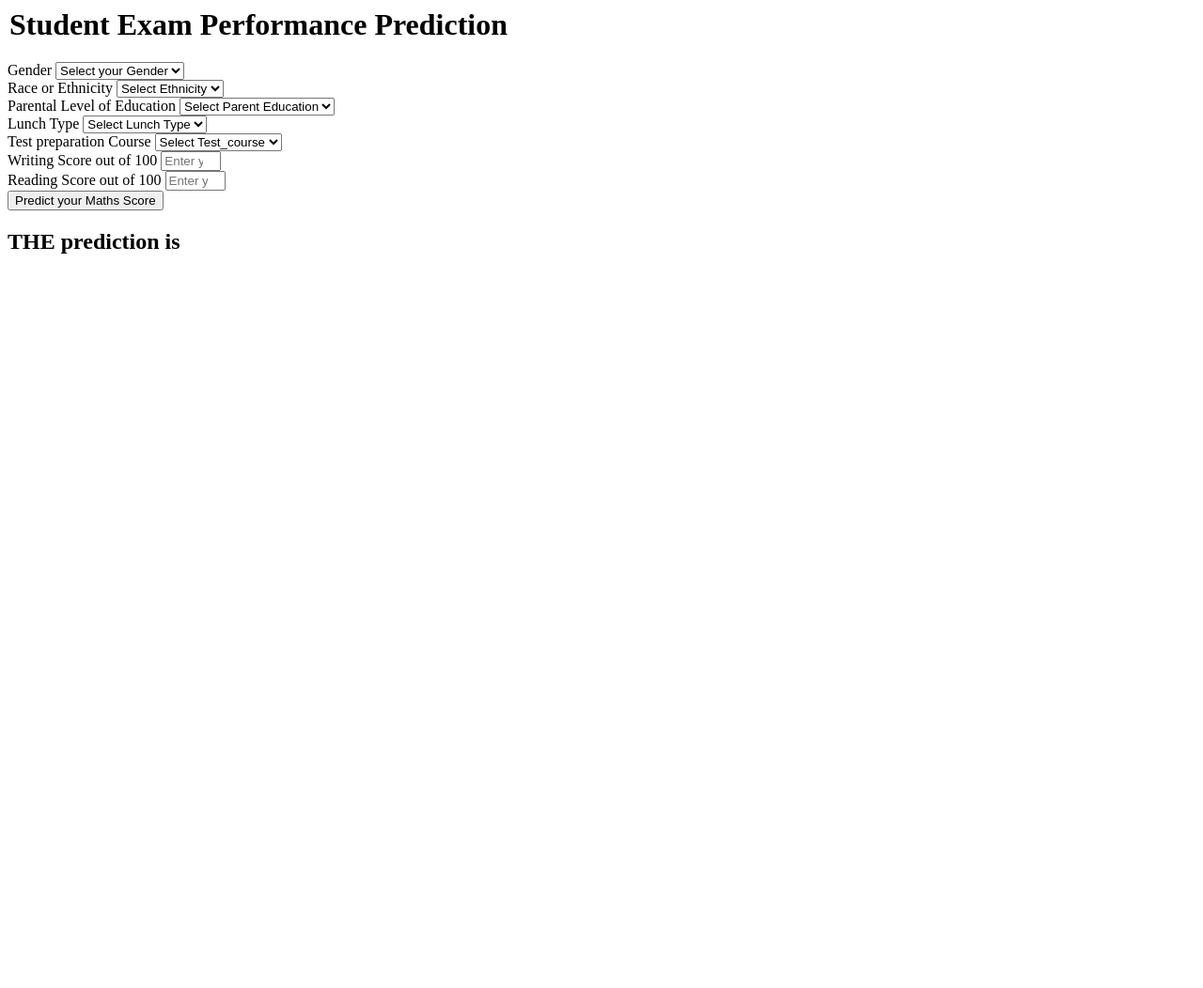
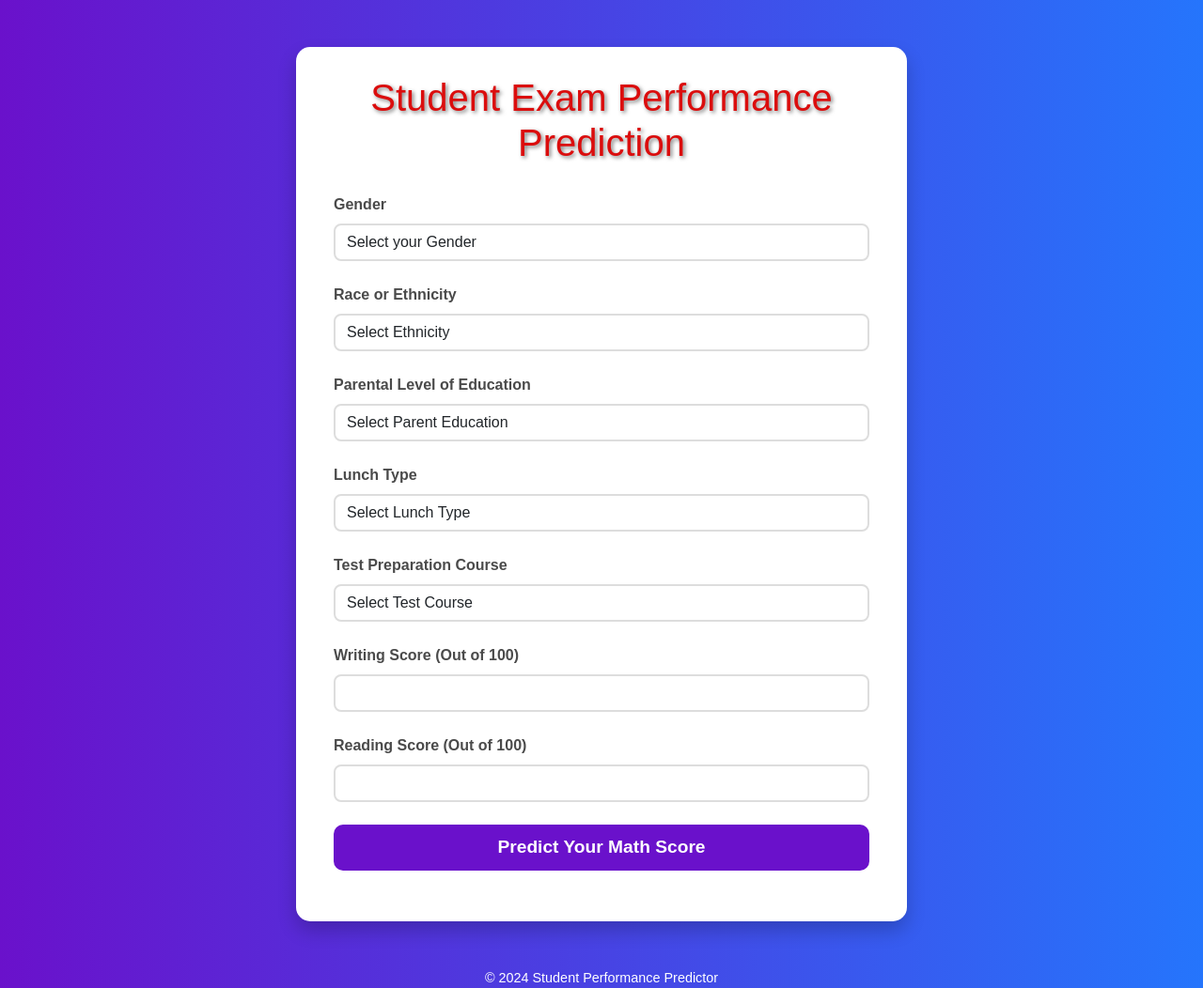
Before and after one commit to saheb1997/mlproject, a Flask app: page /predictdata in a window 1280 px wide. Shown: the whole page at 94% size. Before the commit the page ends 270 px from the top, so only its background shows below. Run offline with Flask 3, Linux system fonts and the light colour scheme.

Commit message:
change some frontend part

```diff
--- a/app.py
+++ b/app.py
@@ -1,45 +1,68 @@
-from flask import Flask,request,render_template
+from flask import Flask, request, render_template
 import numpy as np
 import pandas as pd
 
 from sklearn.preprocessing import StandardScaler
-from src.pipeline.predict_pipeline import CustomData,PredictPipeline
+from src.pipeline.predict_pipeline import CustomData, PredictPipeline
 
-application=Flask(__name__)
+application = Flask(__name__)
 
-app=application
+app = application
 
-## Route for a home page
+
+## Route for the home page
 @app.route('/')
 def index():
     return render_template('index.html')
 
-@app.route('/predictdata',methods=['GET','POST'])
+
+@app.route('/predictdata', methods=['GET', 'POST'])
 def predict_datapoint():
-    if request.method=='GET':
-        return render_template('home.html')
+    if request.method == 'GET':
+        # Render empty form
+        return render_template('home.html', results=None, form_data={})
     else:
-        data=CustomData(
-            gender=request.form.get('gender'),
-            race_ethnicity=request.form.get('ethnicity'),
-            parental_level_of_education=request.form.get('parental_level_of_education'),
-            lunch=request.form.get('lunch'),
-            test_preparation_course=request.form.get('test_preparation_course'),
-            reading_score=float(request.form.get('writing_score')),
-            writing_score=float(request.form.get('reading_score'))
+        # Collect form data
+        form_data = {
+            "gender": request.form.get('gender'),
+            "ethnicity": request.form.get('ethnicity'),
+            "parental_level_of_education": request.form.get('parental_level_of_education'),
+            "lunch": request.form.get('lunch'),
+            "test_preparation_course": request.form.get('test_preparation_course'),
+            "reading_score": request.form.get('reading_score'),
+            "writing_score": request.form.get('writing_score'),
+        }
 
-        )
-        pred_df=data.get_data_as_data_frame()
-        print(pred_df)
-        print("Before Prediction")
+        try:
+            # Convert the form data into a custom data object
+            data = CustomData(
+                gender=form_data["gender"],
+                race_ethnicity=form_data["ethnicity"],
+                parental_level_of_education=form_data["parental_level_of_education"],
+                lunch=form_data["lunch"],
+                test_preparation_course=form_data["test_preparation_course"],
+                reading_score=float(form_data["reading_score"]),
+                writing_score=float(form_data["writing_score"])
+            )
+            pred_df = data.get_data_as_data_frame()
+            print(pred_df)
+            print("Before Prediction")
 
-        predict_pipeline=PredictPipeline()
-        print("Mid Prediction")
-        results=predict_pipeline.predict(pred_df)
-        print(results)
-        print("after Prediction")
-        return render_template('home.html',results=results[0])
+            # Make prediction
+            predict_pipeline = PredictPipeline()
+            print("Mid Prediction")
+            results = predict_pipeline.predict(pred_df)
+            print(results)
+            print("After Prediction")
+
+            # Render the form with results and the previously entered values
+            return render_template('home.html', results=results[0], form_data=form_data)
+
+        except Exception as e:
+            # Handle any errors during prediction
+            print(f"Error during prediction: {e}")
+            return render_template('home.html', results="Error occurred during prediction. Please try again.", form_data=form_data)
 
 
-if __name__=="__main__":
+if __name__ == "__main__":
     app.run(host="0.0.0.0")
--- a/templates/home.html
+++ b/templates/home.html
@@ -1,111 +1,156 @@
-<html>
+<!DOCTYPE html>
+<html lang="en">
+<head>
+    <meta charset="UTF-8">
+    <meta name="viewport" content="width=device-width, initial-scale=1.0">
+    <title>Student Exam Performance Prediction</title>
+    <!-- Add Bootstrap -->
+    <link href="https://cdn.jsdelivr.net/npm/bootstrap@5.3.0-alpha1/dist/css/bootstrap.min.css" rel="stylesheet">
+    <style>
+        body {
+            background: linear-gradient(to right, #6a11cb, #2575fc); /* Gradient background */
+            font-family: 'Poppins', sans-serif;
+            margin: 0;
+            padding: 0;
+            color: #ffffff;
+        }
+        .container {
+            max-width: 650px;
+            margin: 50px auto;
+            background: #ffffff;
+            color: #343a40;
+            padding: 30px 40px;
+            border-radius: 15px;
+            box-shadow: 0px 10px 20px rgba(0, 0, 0, 0.2);
+        }
+        h1 {
+            text-align: center;
+            margin-bottom: 30px;
+            color: #db0d0d;
+            text-shadow: 2px 2px 4px rgba(0, 0, 0, 0.5);
+        }
+        .form-label {
+            font-weight: bold;
+            color: #4a4a4a;
+            font-size: 1rem;
+        }
+        .form-control {
+            border: 2px solid #ddd;
+            border-radius: 8px;
+            transition: all 0.3s ease;
+        }
+        .form-control:focus {
+            border-color: #6a11cb;
+            box-shadow: 0 0 8px rgba(106, 17, 203, 0.5);
+        }
+        select.form-control:hover, input.form-control:hover {
+            background-color: #f7f7f7;
+        }
+        .btn-primary {
+            width: 100%;
+            background-color: #6a11cb;
+            border: none;
+            font-size: 1.2rem;
+            font-weight: bold;
+            padding: 10px 20px;
+            border-radius: 10px;
+            transition: all 0.3s ease;
+        }
+        .btn-primary:hover {
+            background-color: #4e0c91;
+            transform: translateY(-3px);
+            box-shadow: 0px 6px 12px rgba(0, 0, 0, 0.2);
+        }
+        .result-container {
+            margin-top: 20px;
+            text-align: center;
+            font-size: 1.5rem;
+            color: #28a745;
+            font-weight: bold;
+        }
+        footer {
+            text-align: center;
+            color: #ffffff;
+            margin-top: 20px;
+            font-size: 0.9rem;
+        }
+    </style>
+</head>
 <body>
-    <div class="login">
-       <!-- <h1>Student Exam Performance Indicator</h1> -->
-
-       <form action="{{ url_for('predict_datapoint')}}" method="post">
-        <h1>
-            <legend>Student Exam Performance Prediction</legend>
-        </h1>
-        <div class="mb-3">
+    <div class="container">
+        <h1>Student Exam Performance Prediction</h1>
+        <form action="{{ url_for('predict_datapoint') }}" method="post">
+            <div class="mb-4">
                 <label class="form-label">Gender</label>
-            <select class="form-control" name="gender" placeholder="Enter you Gender" required>
-                <option class="placeholder" selected disabled value="">Select your Gender</option>
-                <option value="male">
-                    Male
-                </option>
-                <option value="female">
-                    Female
-                </option>
+                <select class="form-control" name="gender" required>
+                    <option value="" disabled {% if not form_data.get('gender') %}selected{% endif %}>Select your Gender</option>
+                    <option value="male" {% if form_data.get('gender') == 'male' %}selected{% endif %}>Male</option>
+                    <option value="female" {% if form_data.get('gender') == 'female' %}selected{% endif %}>Female</option>
                 </select>
             </div>
-        <div class="mb-3">
+            <div class="mb-4">
                 <label class="form-label">Race or Ethnicity</label>
-            <select class="form-control" name="ethnicity" placeholder="Enter you ethnicity" required>
-                <option class="placeholder" selected disabled value="">Select Ethnicity</option>
-                <option value="group A">
-                    Group A
-                </option>
-                <option value="group B">
-                    Group B
-                </option>
-                <option value="group C">
-                    Group C
-                </option>
-                <option value="group D">
-                    Group D
-                </option>
-                <option value="group E">
-                    Group E
-                </option>
+                <select class="form-control" name="ethnicity" required>
+                    <option value="" disabled {% if not form_data.get('ethnicity') %}selected{% endif %}>Select Ethnicity</option>
+                    <option value="group A" {% if form_data.get('ethnicity') == 'group A' %}selected{% endif %}>Group A</option>
+                    <option value="group B" {% if form_data.get('ethnicity') == 'group B' %}selected{% endif %}>Group B</option>
+                    <option value="group C" {% if form_data.get('ethnicity') == 'group C' %}selected{% endif %}>Group C</option>
+                    <option value="group D" {% if form_data.get('ethnicity') == 'group D' %}selected{% endif %}>Group D</option>
+                    <option value="group E" {% if form_data.get('ethnicity') == 'group E' %}selected{% endif %}>Group E</option>
                 </select>
             </div>
-        <div class="mb-3">
+            <div class="mb-4">
                 <label class="form-label">Parental Level of Education</label>
-            <select class="form-control" name="parental_level_of_education"
-                placeholder="Enter you Parent Education" required>
-                <option class="placeholder" selected disabled value="">Select Parent Education</option>
-                <option value="associate's degree">
-                    associate's degree
-                </option>
-                <option value="bachelor's degree">
-                    bachelor's degree
-                </option>
-                <option value="high school">
-                    high school
-                </option>
-                <option value="master's degree">
-                    master's degree
-                </option>
-                <option value="some college">
-                    some college
-                </option>
-                <option value="some high school">
-                    some high school
-                </option>
+                <select class="form-control" name="parental_level_of_education" required>
+                    <option value="" disabled {% if not form_data.get('parental_level_of_education') %}selected{% endif %}>Select Parent Education</option>
+                    <option value="associate's degree" {% if form_data.get('parental_level_of_education') == "associate's degree" %}selected{% endif %}>Associate's degree</option>
+                    <option value="bachelor's degree" {% if form_data.get('parental_level_of_education') == "bachelor's degree" %}selected{% endif %}>Bachelor's degree</option>
+                    <option value="high school" {% if form_data.get('parental_level_of_education') == "high school" %}selected{% endif %}>High School</option>
+                    <option value="master's degree" {% if form_data.get('parental_level_of_education') == "master's degree" %}selected{% endif %}>Master's degree</option>
+                    <option value="some college" {% if form_data.get('parental_level_of_education') == "some college" %}selected{% endif %}>Some College</option>
+                    <option value="some high school" {% if form_data.get('parental_level_of_education') == "some high school" %}selected{% endif %}>Some High School</option>
                 </select>
             </div>
-        <div class="mb-3">
+            <div class="mb-4">
                 <label class="form-label">Lunch Type</label>
-            <select class="form-control" name="lunch" placeholder="Enter you Lunch" required>
-                <option class="placeholder" selected disabled value="">Select Lunch Type</option>
-                <option value="free/reduced">
-                    free/reduced
-                </option>
-                <option value="standard">
-                    standard
-                </option>
+                <select class="form-control" name="lunch" required>
+                    <option value="" disabled {% if not form_data.get('lunch') %}selected{% endif %}>Select Lunch Type</option>
+                    <option value="free/reduced" {% if form_data.get('lunch') == "free/reduced" %}selected{% endif %}>Free/Reduced</option>
+                    <option value="standard" {% if form_data.get('lunch') == "standard" %}selected{% endif %}>Standard</option>
                 </select>
             </div>
-        <div class="mb-3">
-            <label class="form-label">Test preparation Course</label>
-            <select class="form-control" name="test_preparation_course" placeholder="Enter you Course"
-                required>
-                <option class="placeholder" selected disabled value="">Select Test_course</option>
-                <option value="none">
-                    None
-                </option>
-                <option value="completed">
-                    Completed
-                </option>
+            <div class="mb-4">
+                <label class="form-label">Test Preparation Course</label>
+                <select class="form-control" name="test_preparation_course" required>
+                    <option value="" disabled {% if not form_data.get('test_preparation_course') %}selected{% endif %}>Select Test Course</option>
+                    <option value="none" {% if form_data.get('test_preparation_course') == "none" %}selected{% endif %}>None</option>
+                    <option value="completed" {% if form_data.get('test_preparation_course') == "completed" %}selected{% endif %}>Completed</option>
                 </select>
             </div>
-        <div class="mb-3">
-            <label class="form-label">Writing Score out of 100</label>
-            <input class="form-control" type="number" name="reading_score"
-                placeholder="Enter your Reading score" min='0' max='100' />
+            <div class="mb-4">
+                <label class="form-label">Writing Score (Out of 100)</label>
+                <input class="form-control" type="number" name="writing_score" min="0" max="100" required value="{{ form_data.get('writing_score', '') }}">
             </div>
-        <div class="mb-3">
-            <label class="form-label">Reading Score out of 100</label>
-            <input class="form-control" type="number" name="writing_score"
-                placeholder="Enter your Reading Score" min='0' max='100' />
+            <div class="mb-4">
+                <label class="form-label">Reading Score (Out of 100)</label>
+                <input class="form-control" type="number" name="reading_score" min="0" max="100" required value="{{ form_data.get('reading_score', '') }}">
             </div>
-        <div class="mb-3">
-            <input class="btn btn-primary" type="submit" value="Predict your Maths Score" required />
+            <div class="mb-4 text-center">
+                <button class="btn btn-primary" type="submit">Predict Your Math Score</button>
             </div>
         </form>
-    <h2>
-       THE  prediction is {{results}}
-    </h2>
-   <body>
+        {% if results %}
+        <div class="result-container">
+            The Predicted Math Score is: {{ results }}
+        </div>
+        {% endif %}
+    </div>
+
+    <footer>
+        © 2024 Student Performance Predictor
+    </footer>
+
+    <!-- Add Bootstrap JS -->
+    <script src="https://cdn.jsdelivr.net/npm/bootstrap@5.3.0-alpha1/dist/js/bootstrap.bundle.min.js"></script>
+</body>
 </html>
```
Lines whose indentation alone changed are shown as unchanged.
